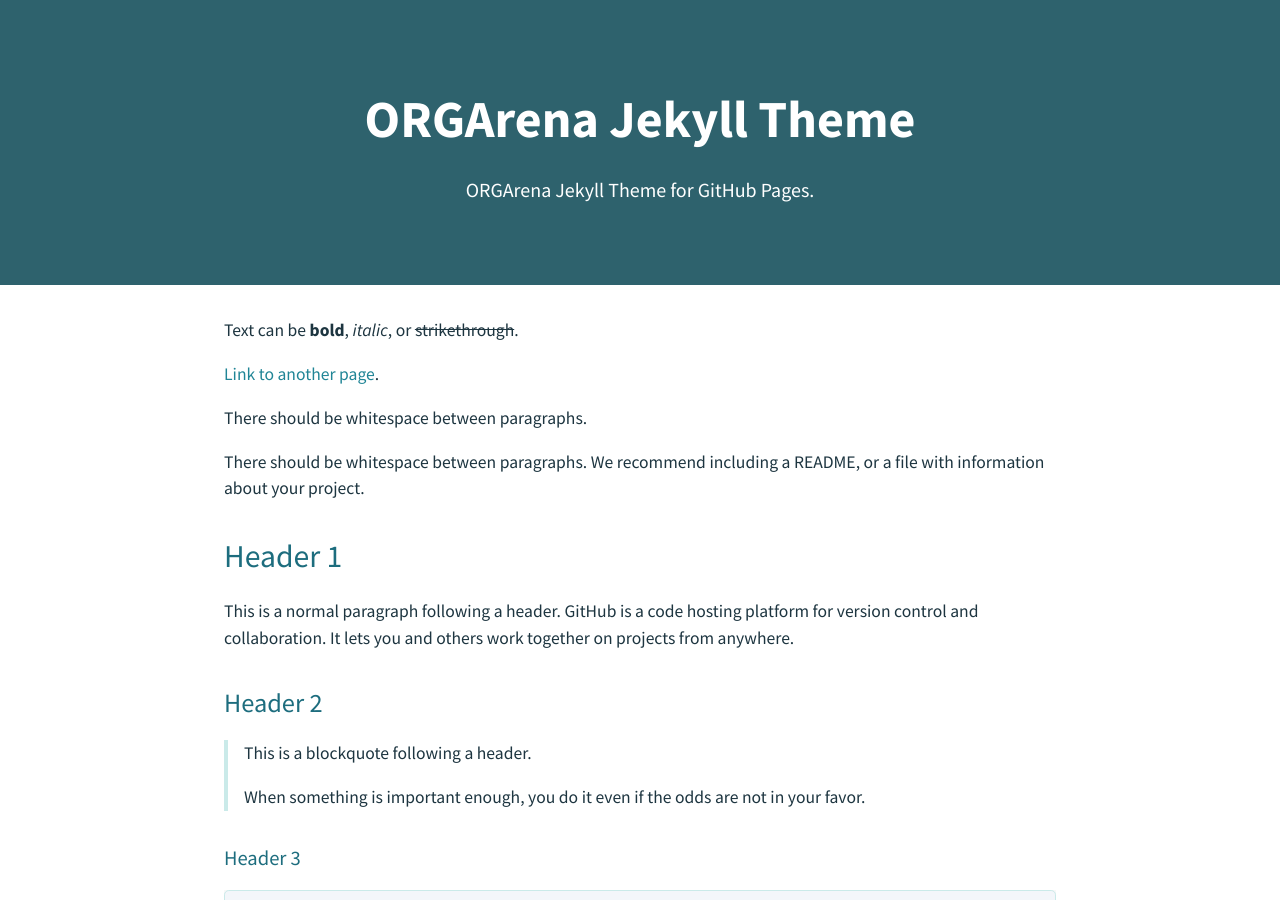
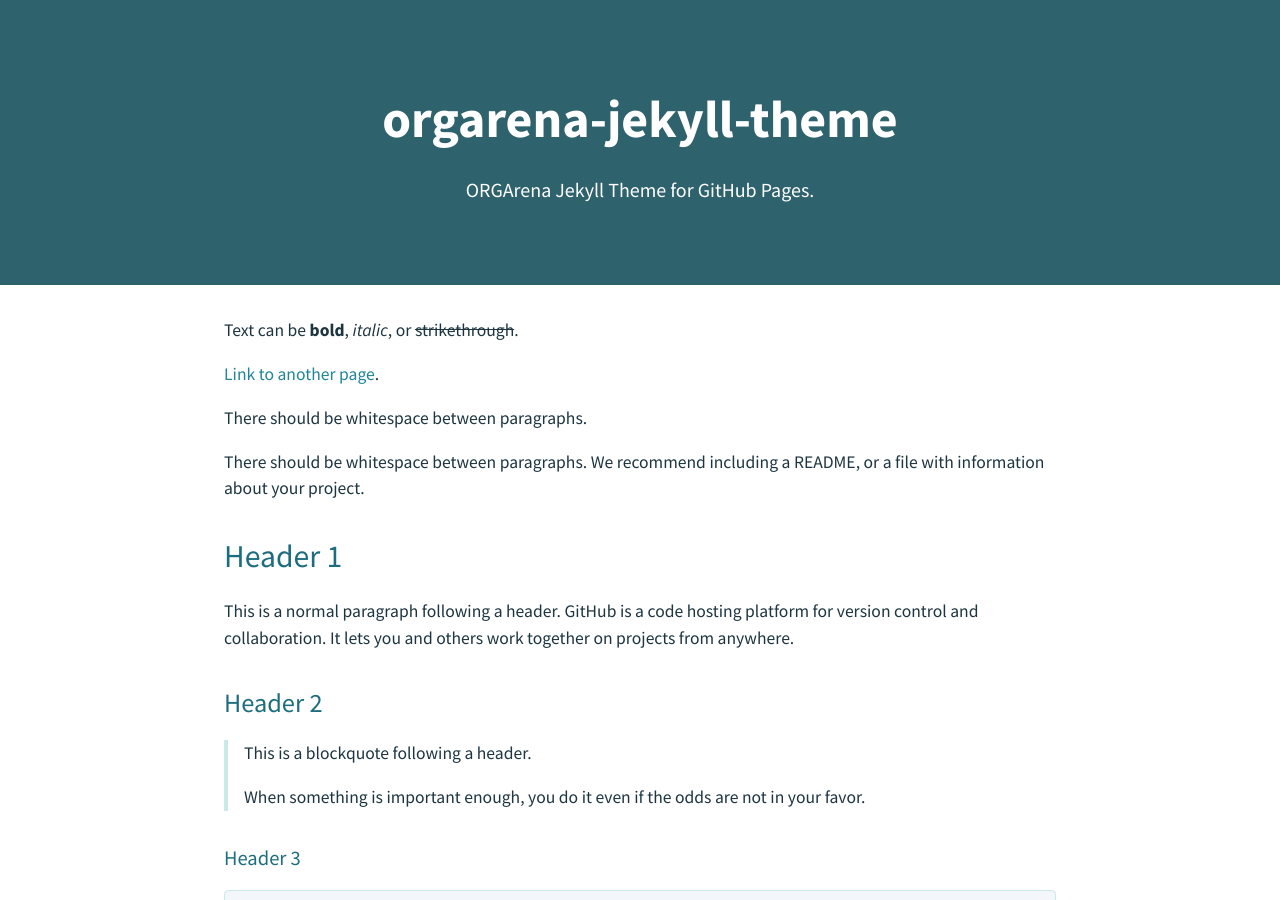
Before and after one commit to orgarena/orgarena-jekyll-theme, a Jekyll site: the page built from index.md, in a window 1280 px wide and 900 px high. Built offline with Jekyll 4.4.1, drawn with Linux system fonts in a browser that asks for light colours.

Commit message:
dynamic pages title order

```diff
--- a/_layouts/default.html
+++ b/_layouts/default.html
@@ -23,7 +23,7 @@
     <a id="skip-to-content" href="#content">Direkt zum Inhalt.</a>
 
     <header class="page-header" role="banner">
-      <h1 class="project-name">{{ page.title | default: site.title | default: site.github.repository_name }}</h1>
+      <h1 class="project-name">{{ page.title | default: site.name | default: site.github.repository_name }}</h1>
       <h2 class="project-tagline">{{ page.description | default: site.description | default: site.github.project_tagline }}</h2>
     </header>
 
```
